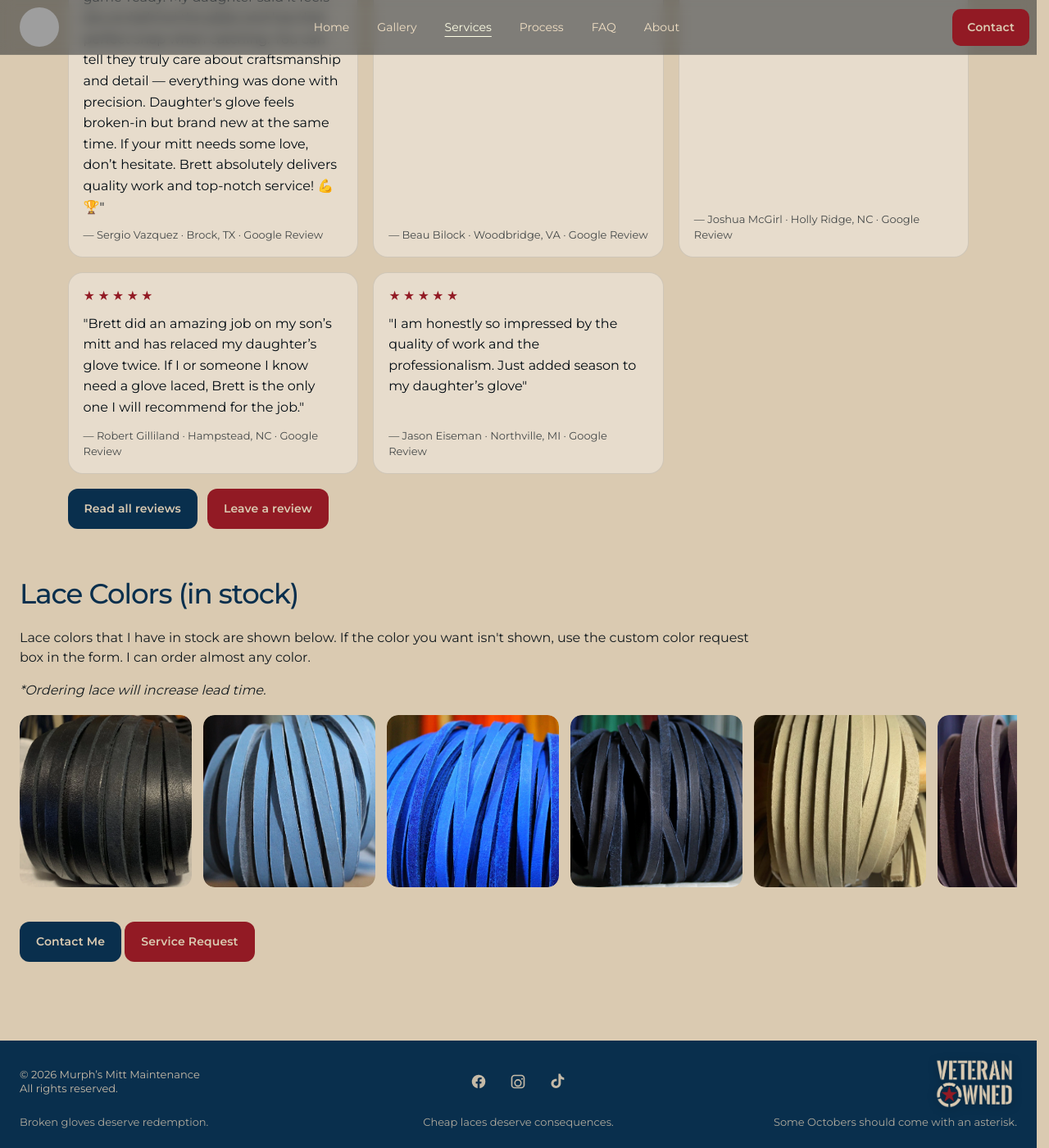
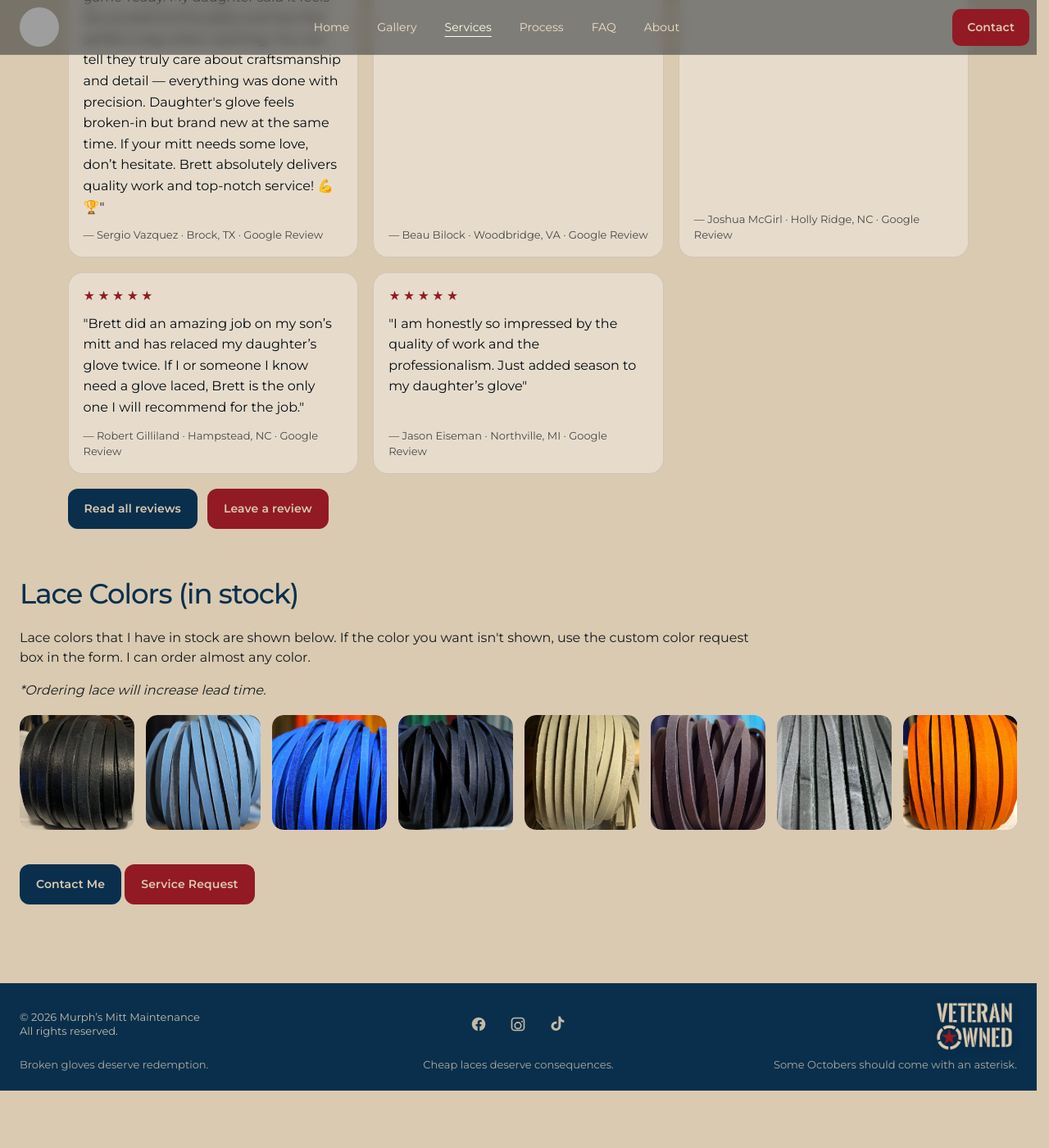
Before and after one commit to kbrettmurphy-ctrl/murphsmitts, a Jekyll site: the page built from services/index.html, in a window 1280 px wide and 1400 px high, scrolled down 1656 px. Shown: the whole window at 82% size. Built offline with Jekyll 4.4.1, drawn with Linux system fonts in a browser that asks for light colours; after the commit the page ends 2986 px from its top, so only the background shows below that; grey boxes are pictures that could not be loaded.

Commit message:
Update styles-16.css

```diff
--- a/assets/css/styles-16.css
+++ b/assets/css/styles-16.css
@@ -579,6 +579,7 @@
 .gallery-strip,
 .lace-strip{
   display: flex;
+  align-items: flex-start;
   gap: 14px;
   margin-top: 18px;
   overflow-x: auto;
@@ -599,9 +600,12 @@
   border-radius: 999px;
 }
 
+/* Gallery thumbnails */
 .gallery-strip img{
-  flex: 0 0 auto;
-  width: clamp(220px, 28vw, 340px);
+  display: block;
+  flex: 0 0 320px;
+  width: 320px;
+  height: 320px;
   aspect-ratio: 1 / 1;
   object-fit: cover;
   border-radius: 14px;
@@ -616,27 +620,38 @@
   filter: brightness(.98);
 }
 
+/* Lace swatches */
 .lace-strip .lace-item{
-  flex: 0 0 auto;
-  width: clamp(150px, 18vw, 210px);
+  flex: 0 0 140px;
+  width: 140px;
   scroll-snap-align: start;
 }
 
 .lace-strip .lace-item img{
-  width: 100%;
-  aspect-ratio: 1 / 1;
+  display: block;
+  width: 140px;
+  height: 140px;
   object-fit: cover;
+  border-radius: 14px;
 }
 
 @media (max-width: 980px){
   .gallery-strip img{
+    flex-basis: 72vw;
     width: 72vw;
+    height: 72vw;
     max-width: 320px;
+    max-height: 320px;
   }
 
   .lace-strip .lace-item{
-    width: 44vw;
-    max-width: 190px;
+    flex-basis: 120px;
+    width: 120px;
+  }
+
+  .lace-strip .lace-item img{
+    width: 120px;
+    height: 120px;
   }
 }
 
```
